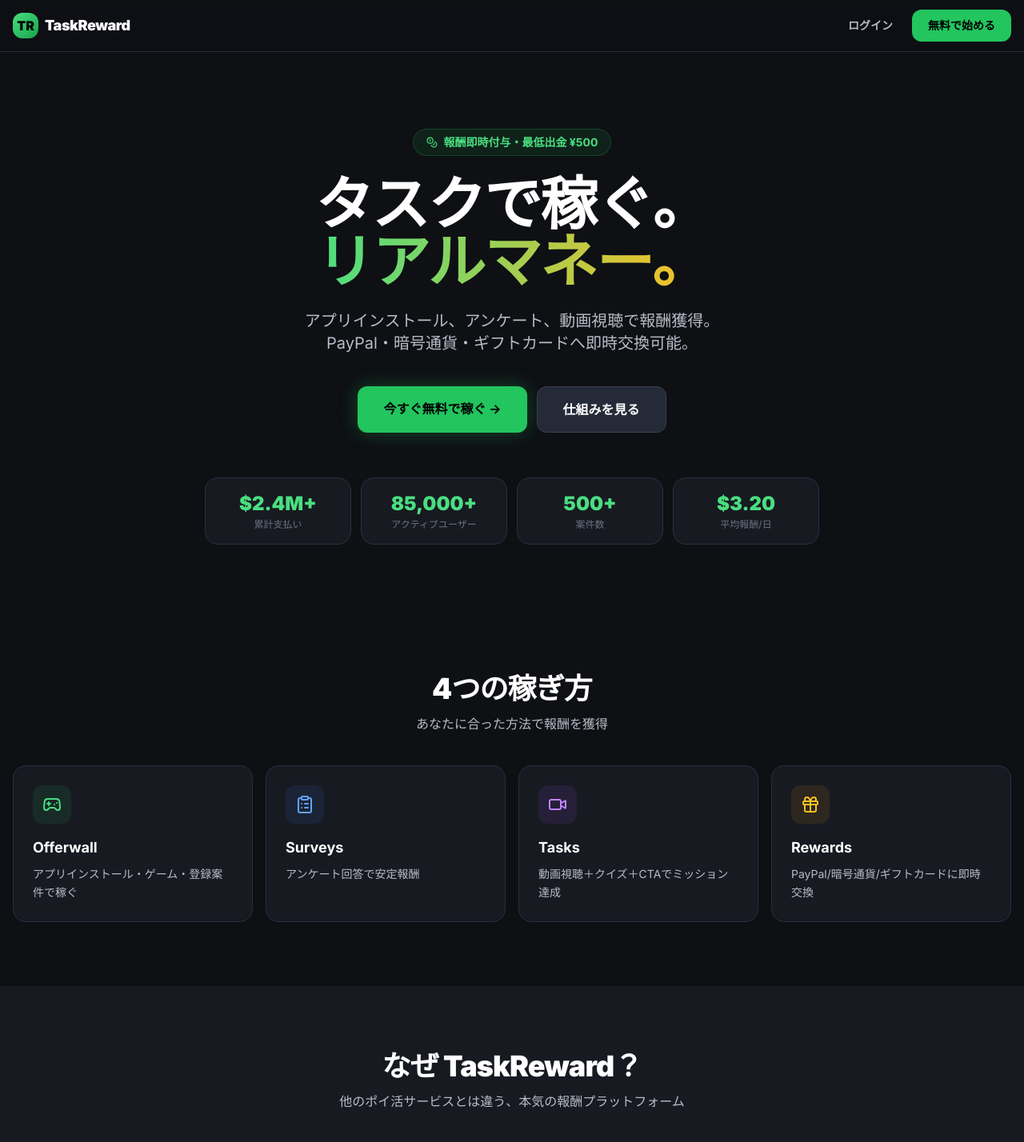
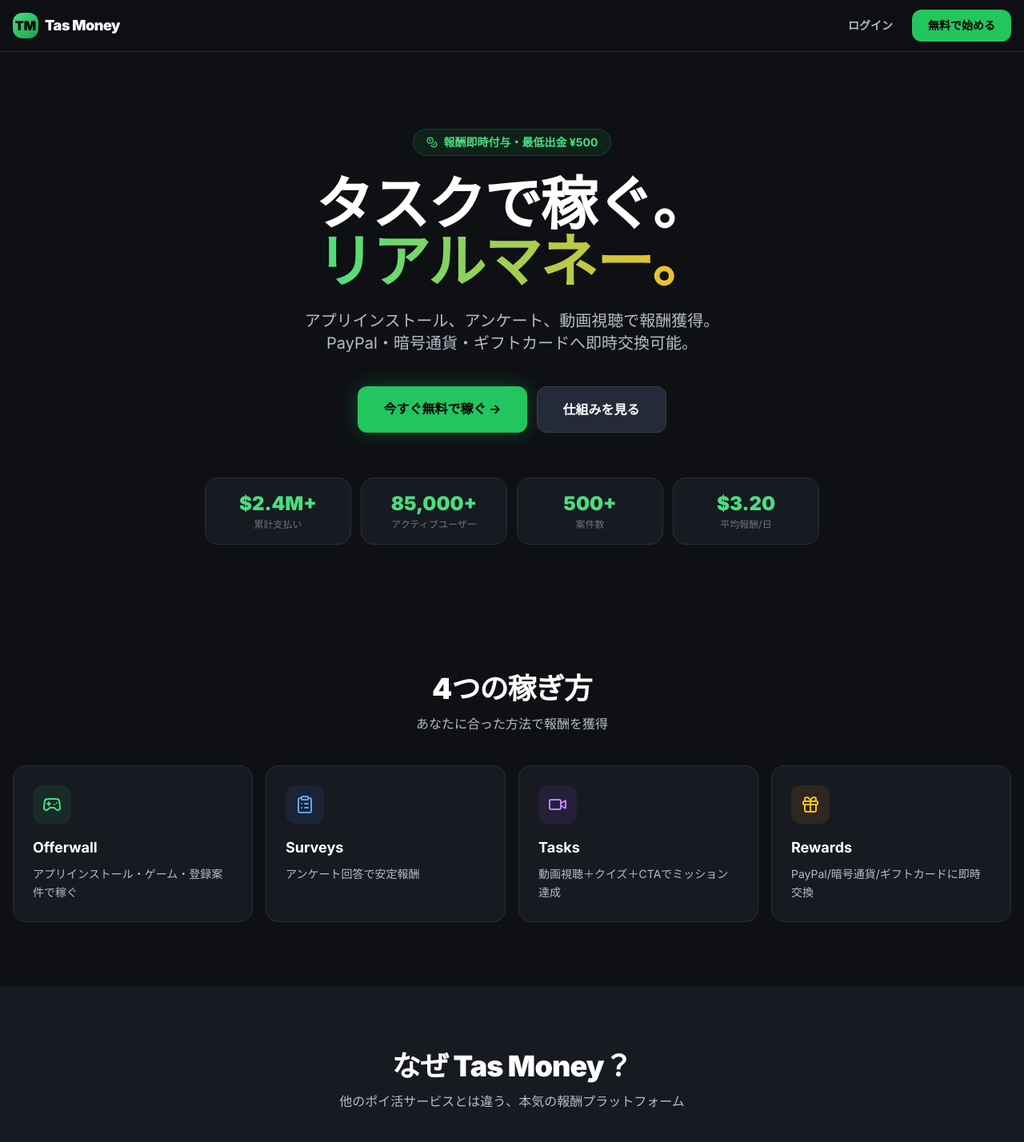
Before and after one commit to jplabdiamond-jpg/task-reward, a Next.js app: page / in a window 1280 px wide. Shown: the top 1428 px of the page at 80% size. Built offline with nearby package versions, Linux system fonts and the light colour scheme.

Commit message:
feat: Tas Money リブランド (TaskReward → Tas Money, TR→TM)

```diff
--- a/app/(auth)/login/page.tsx
+++ b/app/(auth)/login/page.tsx
@@ -37,9 +37,9 @@
         <div className="text-center mb-8">
           <Link href="/" className="inline-flex items-center gap-2 mb-4">
             <div className="w-9 h-9 bg-gradient-to-br from-green-400 to-green-600 rounded-xl flex items-center justify-center font-black text-black">
-              TR
+              TM
             </div>
-            <span className="font-black text-lg">TaskReward</span>
+            <span className="font-black text-lg">Tas Money</span>
           </Link>
           <h1 className="text-2xl font-black">ログイン</h1>
         </div>
--- a/app/(auth)/signup/page.tsx
+++ b/app/(auth)/signup/page.tsx
@@ -58,9 +58,9 @@
         <div className="text-center mb-8">
           <Link href="/" className="inline-flex items-center gap-2 mb-4">
             <div className="w-9 h-9 bg-gradient-to-br from-green-400 to-green-600 rounded-xl flex items-center justify-center font-black text-black">
-              TR
+              TM
             </div>
-            <span className="font-black text-lg">TaskReward</span>
+            <span className="font-black text-lg">Tas Money</span>
           </Link>
           <h1 className="text-2xl font-black">無料で始める</h1>
           <p className="text-sm text-[#b8bcc8] mt-1">業務委託契約で安心・安全に稼ぐ</p>
--- a/app/(dashboard)/referral/page.tsx
+++ b/app/(dashboard)/referral/page.tsx
@@ -35,7 +35,7 @@
     setTimeout(() => setCopied(false), 2000)
   }
 
-  const shareText = `TaskRewardで副業しませんか？タスクをこなして報酬を稼げます！登録はこちら → ${referralUrl}`
+  const shareText = `Tas Moneyで副業しませんか？タスクをこなして報酬を稼げます！登録はこちら → ${referralUrl}`
 
   return (
     <div className="space-y-6 pb-20 md:pb-0">
--- a/app/layout.tsx
+++ b/app/layout.tsx
@@ -5,11 +5,11 @@
 const inter = Inter({ subsets: ['latin'], variable: '--font-inter' })
 
 export const metadata: Metadata = {
-  title: 'TaskReward — Earn rewards by completing tasks',
+  title: 'Tas Money — Earn rewards by completing tasks',
   description: 'タスク・アンケート・動画視聴で報酬を獲得。PayPal・暗号通貨・ギフトカードへ即時交換。',
   keywords: ['副業', '報酬', 'タスク', 'アンケート', 'ポイ活', '稼ぐ', 'offerwall'],
   openGraph: {
-    title: 'TaskReward',
+    title: 'Tas Money',
     description: 'Earn rewards by completing tasks',
     type: 'website',
   },
--- a/app/page.tsx
+++ b/app/page.tsx
@@ -29,9 +29,9 @@
         <div className="max-w-7xl mx-auto px-4 h-16 flex items-center justify-between">
           <Link href="/" className="flex items-center gap-2">
             <div className="w-8 h-8 bg-gradient-to-br from-green-400 to-green-600 rounded-xl flex items-center justify-center font-black text-black">
-              TR
+              TM
             </div>
-            <span className="font-black text-lg tracking-tight">TaskReward</span>
+            <span className="font-black text-lg tracking-tight">Tas Money</span>
           </Link>
           <div className="flex items-center gap-2">
             <Link href="/login" className="hidden sm:inline px-4 py-2 text-sm font-semibold text-[#b8bcc8] hover:text-white transition-colors">
@@ -106,7 +106,7 @@
       <section className="bg-[#171a21] py-16 md:py-20">
         <div className="max-w-7xl mx-auto px-4">
           <div className="text-center mb-10">
-            <h2 className="text-3xl md:text-4xl font-black tracking-tight mb-3">なぜ TaskReward？</h2>
+            <h2 className="text-3xl md:text-4xl font-black tracking-tight mb-3">なぜ Tas Money？</h2>
             <p className="text-[#b8bcc8]">他のポイ活サービスとは違う、本気の報酬プラットフォーム</p>
           </div>
           <div className="grid md:grid-cols-3 gap-4">
@@ -139,7 +139,7 @@
         <div className="max-w-7xl mx-auto px-4 flex flex-wrap justify-center gap-6">
           <Link href="/terms" className="hover:text-white transition-colors">利用規約</Link>
           <Link href="/privacy" className="hover:text-white transition-colors">プライバシーポリシー</Link>
-          <span>© 2026 TaskReward</span>
+          <span>© 2026 Tas Money</span>
         </div>
       </footer>
     </div>
--- a/app/terms/page.tsx
+++ b/app/terms/page.tsx
@@ -14,7 +14,7 @@
 
           <h2 className="text-lg font-bold mt-6 mb-2">第1条（本サービスについて）</h2>
           <p className="text-sm text-[#b8bcc8] leading-relaxed">
-            TaskReward（以下「本サービス」）は、ユーザーが指定のタスク（動画視聴・クイズ回答・申込等）を完了することで報酬を獲得できる業務委託型プラットフォームです。
+            Tas Money（以下「本サービス」）は、ユーザーが指定のタスク（動画視聴・クイズ回答・申込等）を完了することで報酬を獲得できる業務委託型プラットフォームです。
             本サービスにおける報酬の支払いは、民法上の業務委託契約に基づくものであり、ポイント制ではなく金銭報酬として取り扱います。
           </p>
 
@@ -56,7 +56,7 @@
           </p>
 
           <div className="mt-8 p-4 bg-[#0e1014] rounded-xl text-xs text-[#6b7280]">
-            <p>運営者: TaskReward運営事務局</p>
+            <p>運営者: Tas Money運営事務局</p>
             <p>お問い合わせ: support@task-reward.jp</p>
           </div>
         </div>
--- a/components/dashboard/MobileNav.tsx
+++ b/components/dashboard/MobileNav.tsx
@@ -28,9 +28,9 @@
         <div className="flex items-center justify-between px-4 h-14">
           <Link href="/dashboard" className="flex items-center gap-2">
             <div className="w-7 h-7 bg-gradient-to-br from-green-400 to-green-600 rounded-lg flex items-center justify-center font-black text-black text-xs">
-              TR
+              TM
             </div>
-            <span className="font-black">TaskReward</span>
+            <span className="font-black">Tas Money</span>
           </Link>
           <Link href="/rewards" className="flex items-center gap-1.5 px-3 py-1.5 bg-amber-500/10 border border-amber-500/20 rounded-lg text-amber-400 font-bold text-sm">
             🪙 {balance.toLocaleString()}
--- a/components/dashboard/Sidebar.tsx
+++ b/components/dashboard/Sidebar.tsx
@@ -42,9 +42,9 @@
       <div className="px-5 py-5 border-b border-[#2a2f3d]">
         <Link href="/dashboard" className="flex items-center gap-2">
           <div className="w-8 h-8 bg-gradient-to-br from-green-400 to-green-600 rounded-xl flex items-center justify-center font-black text-black">
-            TR
+            TM
           </div>
-          <span className="font-black text-lg">TaskReward</span>
+          <span className="font-black text-lg">Tas Money</span>
         </Link>
       </div>
 
```
Also changed, not shown: 2 other files (tests, documents, lock files or other folders).
